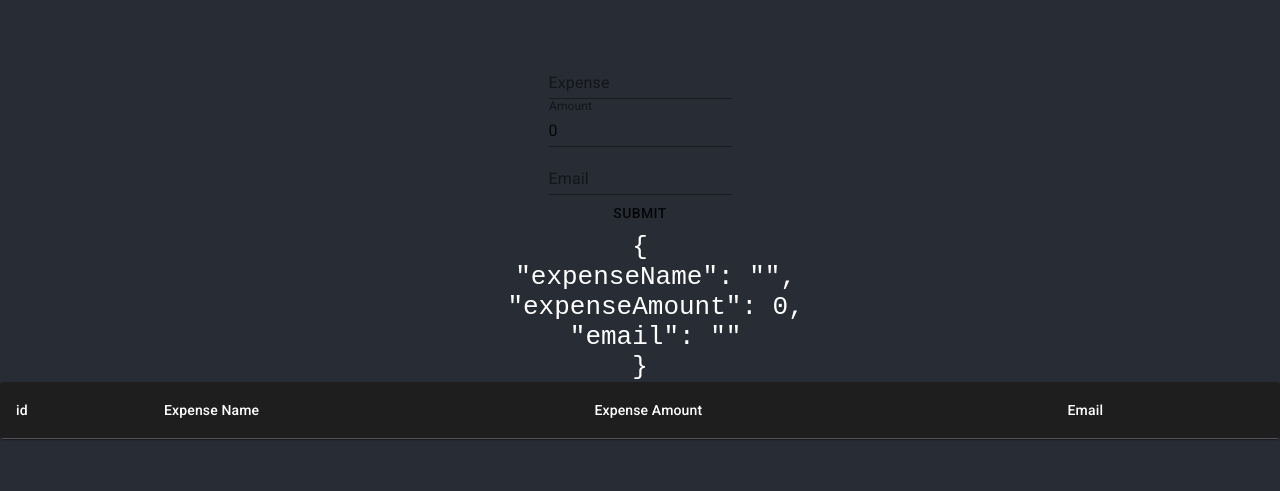
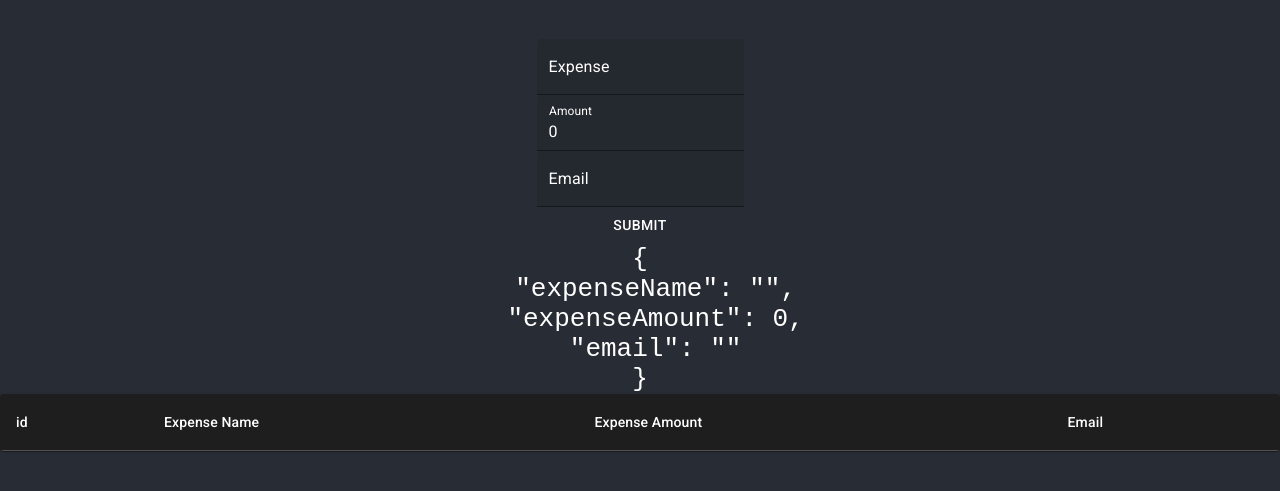
Before and after one commit to dqnk/banker, a React (Create React App) app in the folder client/: page / in a window 1280 px wide. Shown: the part 155-646 px from the top of the page. Built offline with nearby package versions, Linux system fonts and the light colour scheme.

Commit message:
dark theme

```diff
--- a/client/src/App.css
+++ b/client/src/App.css
@@ -10,6 +10,10 @@
   color: white;
 }
 
+.InputField * {
+  color: white !important;
+}
+
 * {
         margin: 0;
         padding: 0;
--- a/client/src/App.tsx
+++ b/client/src/App.tsx
@@ -25,6 +25,7 @@ const App = () => {
     <div className="App" style={{ textAlign: "center" }}>
       <header className="App-header">
         <ThemeProvider theme={darkTheme}>
+          <div className="InputField">
             <MyForm
               onSubmit={(data) => {
                 setRows((currentRows) => [
@@ -36,6 +37,7 @@ const App = () => {
                 ]);
               }}
             />
+          </div>
           <BasicTable rows={rows} />
         </ThemeProvider>
       </header>
--- a/client/src/MyField.tsx
+++ b/client/src/MyField.tsx
@@ -6,5 +6,5 @@ export const MyField: React.FC<FieldProps & TextFieldProps> = ({
   label,
   field,
 }) => {
-  return <TextField label={label} {...field} />;
+  return <TextField variant="filled" label={label} {...field} />;
 };
--- /dev/null
+++ b/client/src/MyForm.css
@@ -0,0 +1,9 @@
+.Form {
+    border-color: white;
+    color: white;
+    text-decoration-color: white;
+}
+.c-input{
+
+    color: white;
+}
--- a/client/src/MyForm.tsx
+++ b/client/src/MyForm.tsx
@@ -3,6 +3,7 @@ import { useSlotProps } from "@mui/base";
 import { Field, Form, Formik } from "formik";
 import * as React from "react";
 import { MyField } from "./MyField";
+import "./MyForm.css";
 
 interface Values {
   expenseName: string;
@@ -25,7 +26,7 @@ export const MyForm: React.FC<Props> = ({ onSubmit }) => {
     >
       {({ values }) => (
         <Form>
-          <div>
+          <div className="Form">
             <Field name="expenseName" label="Expense" component={MyField} />
           </div>
           <div>
```
Lines whose indentation alone changed are shown as unchanged.
